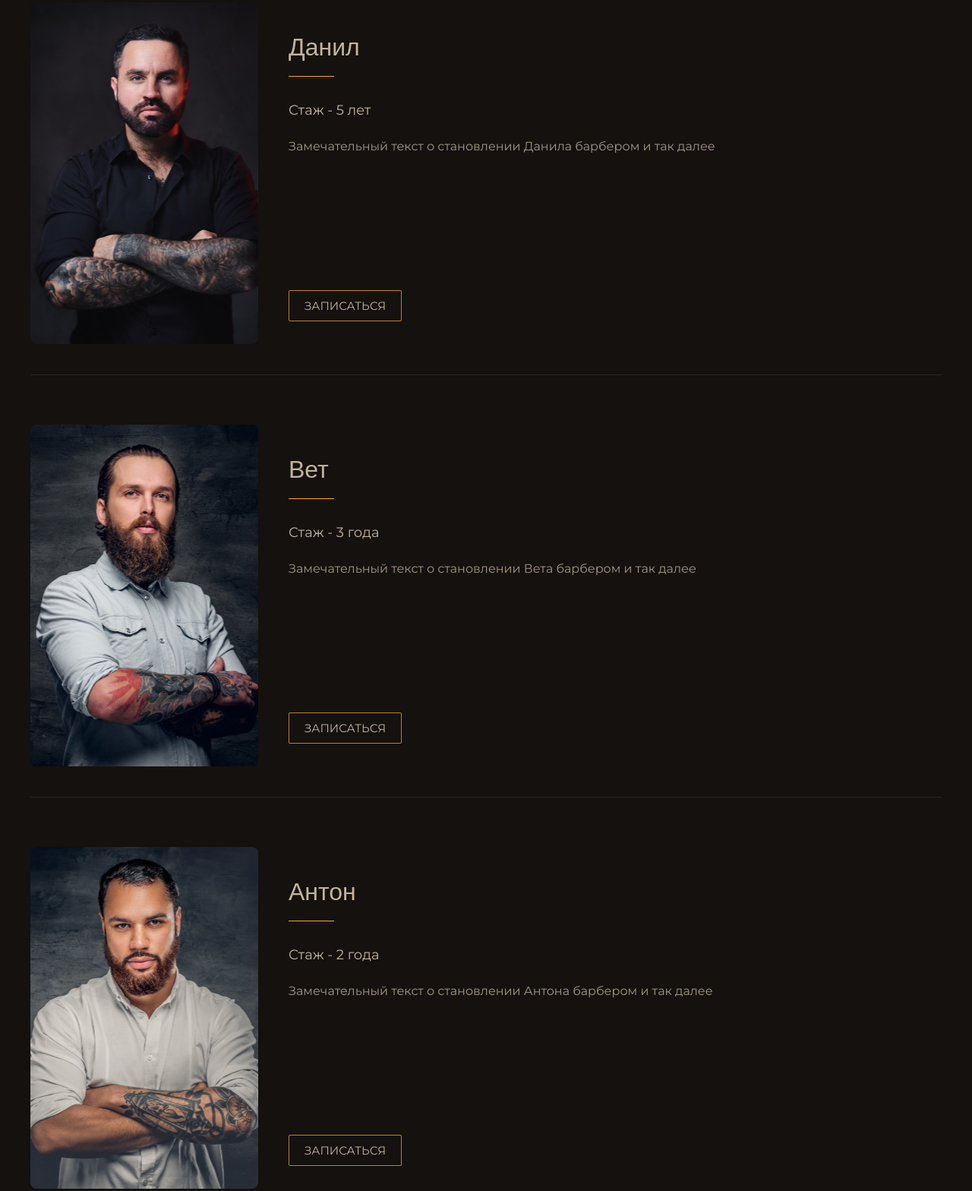
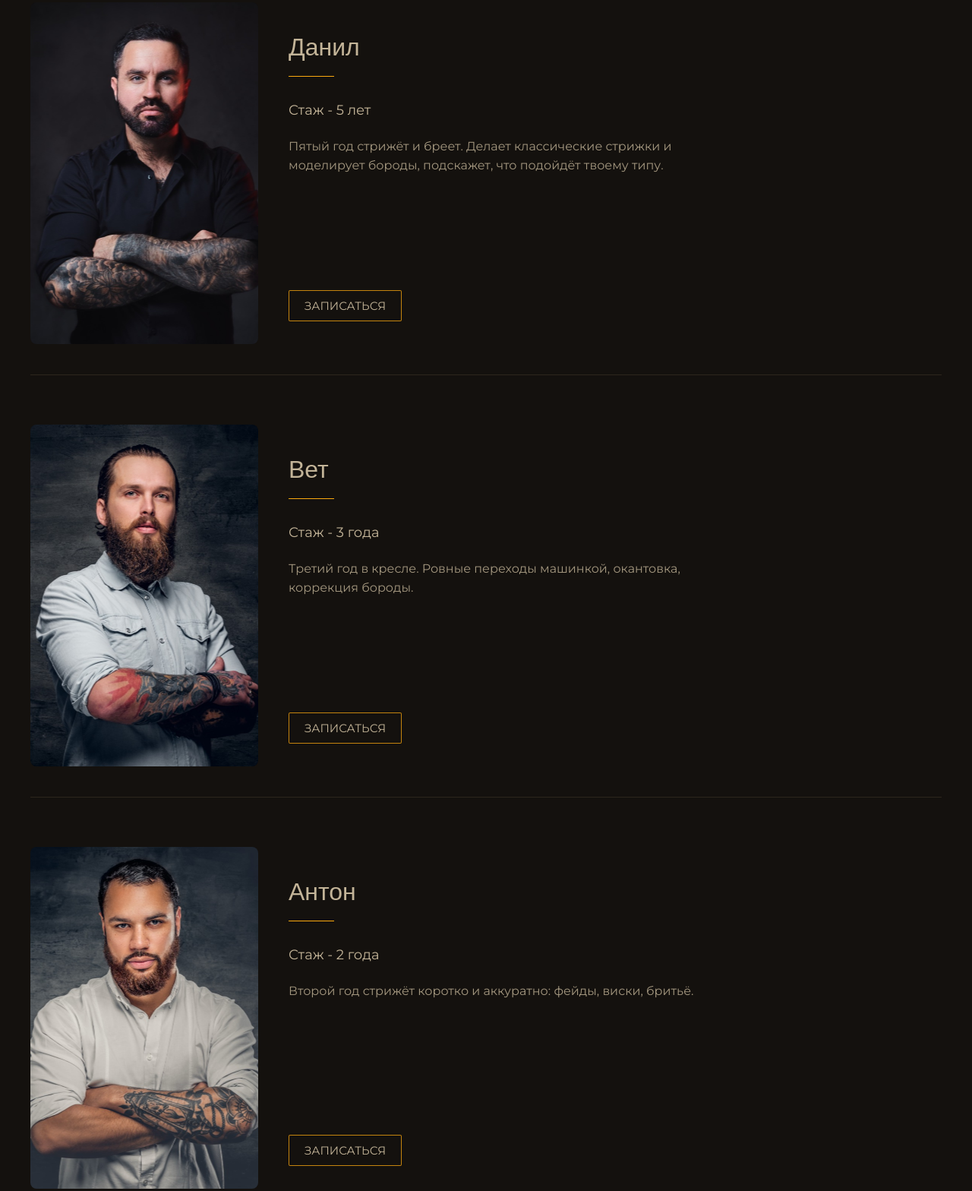
Before and after one commit to MarderR1/barbershop-portfolio, a plain HTML site: page index.html in a window 1280 px wide. Shown: the part 2349-3917 px from the top of the page at 76% size. Drawn offline with nearby package versions, Linux system fonts and the light colour scheme.

Commit message:
Мастера: короткие тексты о каждом барбере вместо заглушек

```diff
--- a/index.html
+++ b/index.html
@@ -153,7 +153,7 @@
                         <h3>Данил</h3>
                         <hr>
                         <span>Стаж - 5 лет</span>
-                        <p>Замечательный текст о становлении Данила барбером и так далее</p>
+                        <p>Пятый год стрижёт и бреет. Делает классические стрижки и моделирует бороды, подскажет, что подойдёт твоему типу.</p>
                         <a href="#" class="mainbtn">Записаться</a>
                     </div>
                 </div>
@@ -165,7 +165,7 @@
                         <h3>Вет</h3>
                         <hr>
                         <span>Стаж - 3 года</span>
-                        <p>Замечательный текст о становлении Вета барбером и так далее</p>
+                        <p>Третий год в кресле. Ровные переходы машинкой, окантовка, коррекция бороды.</p>
                         <a href="#" class="mainbtn">Записаться</a>
                     </div>
                 </div>
@@ -177,7 +177,7 @@
                         <h3>Антон</h3>
                         <hr>
                         <span>Стаж - 2 года</span>
-                        <p>Замечательный текст о становлении Антона барбером и так далее</p>
+                        <p>Второй год стрижёт коротко и аккуратно: фейды, виски, бритьё.</p>
                         <a href="#" class="mainbtn">Записаться</a>
                     </div>
                 </div>
@@ -189,7 +189,7 @@
                         <h3>Андрей</h3>
                         <hr>
                         <span>Стаж - 1 год</span>
-                        <p>Замечательный текст о становлении Андрея барбером и так далее</p>
+                        <p>Год в профессии. Простые стрижки, окантовка и уход за бородой — спокойно и по делу.</p>
                         <a href="#" class="mainbtn">Записаться</a>
                     </div>
                 </div>
```
